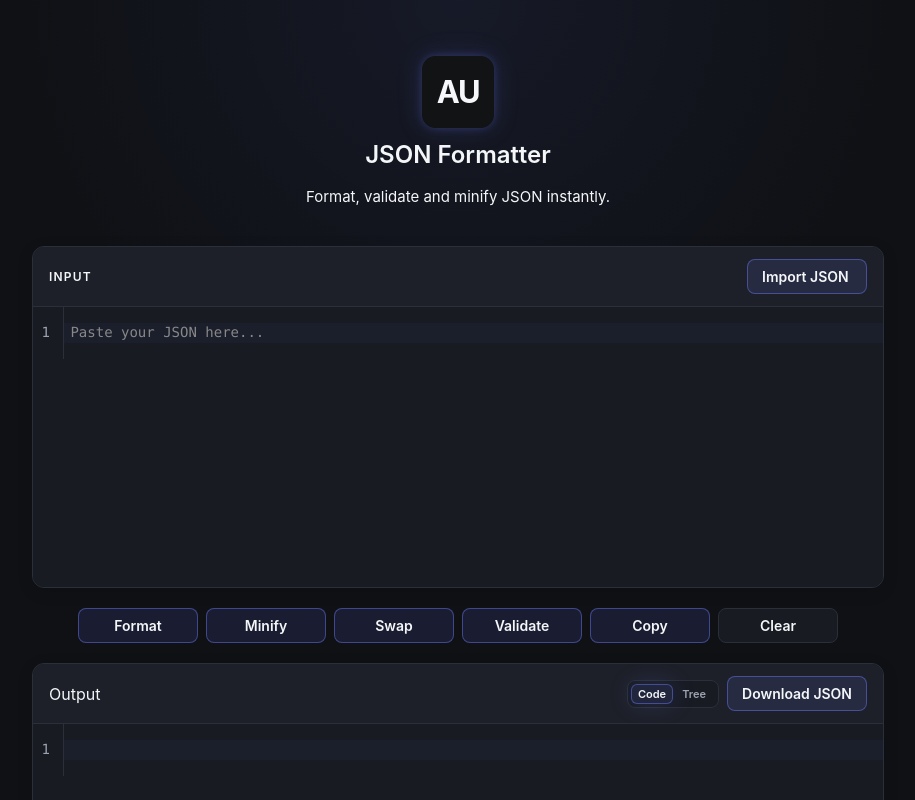
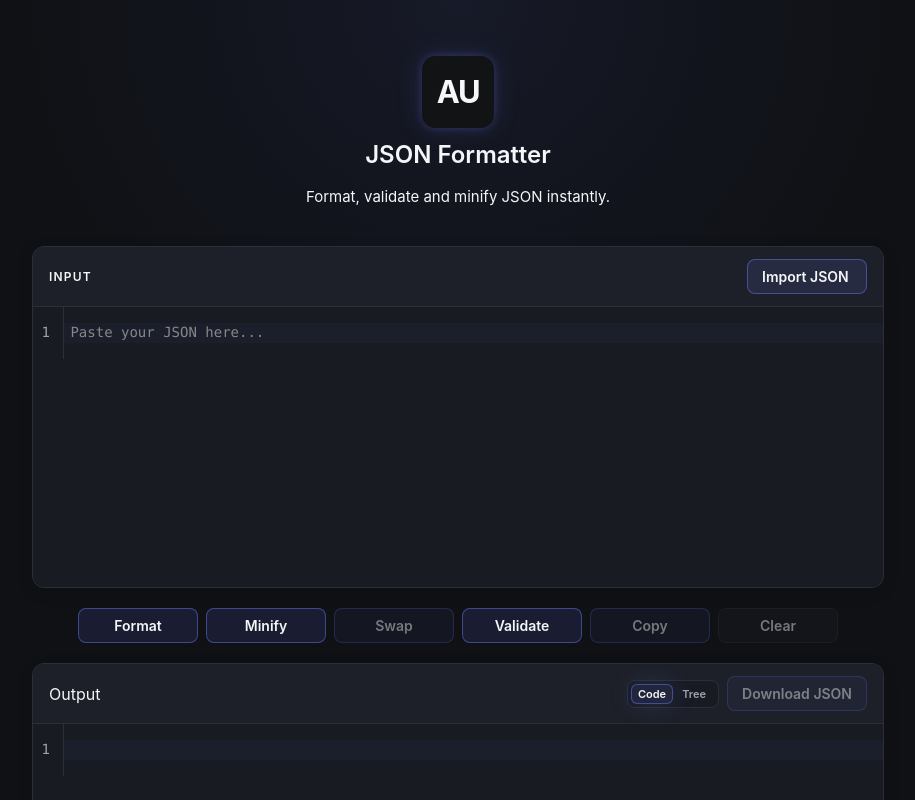
Before and after one commit to mmycdev/aura-json-formatter, a React (Vite) app: page / in a window 1280 px wide. Shown: the top 800 px of the page, without its empty margins (182-1097 px from the left). Built offline with nearby package versions, Linux system fonts and the light colour scheme.

Commit message:
feat: improve button states

```diff
--- a/src/App.css
+++ b/src/App.css
@@ -108,6 +108,22 @@
   background: var(--surface-hover);
   border-color: var(--border-hover);
   box-shadow: none;
+}
+
+.actions button:disabled,
+.output-actions .file-button:disabled {
+  opacity: 0.45;
+  cursor: not-allowed;
+  transform: none;
+  box-shadow: none;
+}
+
+.actions button:disabled:hover,
+.output-actions .file-button:disabled:hover {
+  background: var(--accent-bg);
+  border-color: var(--accent-border);
+  box-shadow: none;
+  transform: none;
 }
 
 /* CodeMirror */
--- a/src/App.tsx
+++ b/src/App.tsx
@@ -242,7 +242,10 @@ function App() {
           Minify
         </button>
 
-        <button onClick={handleSwap}>
+        <button
+          onClick={handleSwap}
+          disabled={!inputValue && !outputValue}
+          >
           Swap
         </button>
 
@@ -250,11 +253,18 @@ function App() {
           Validate
         </button>
 
-         <button onClick={handleCopy}>
+         <button
+          onClick={handleCopy}
+          disabled={!outputValue}
+          >
           {copied ? "Copied!" : "Copy"}
         </button>
 
-        <button className="clear-button" onClick={handleClear}>
+        <button
+          className="clear-button"
+          onClick={handleClear}
+          disabled={!inputValue && !outputValue && !fileName}
+          >
           Clear
         </button>
 
```
